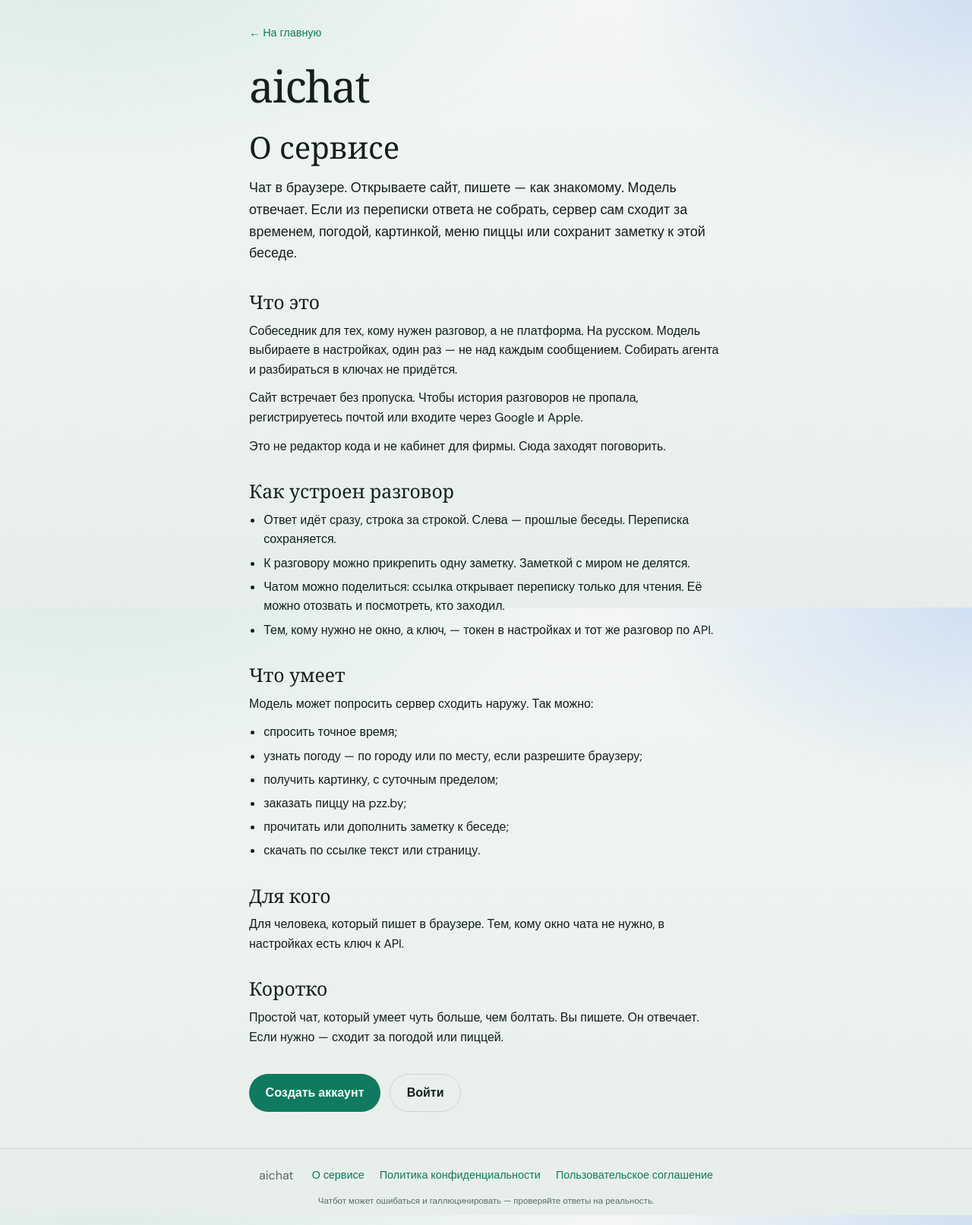
After one commit to ladyka/aichat, a FastAPI app: page /about in a window 1280 px wide. The commit adds this page. Shown: the whole page at 76% size. Run offline with FastAPI, Linux system fonts and the light colour scheme; parts of the project's set-up code (start-up, migrations or seed data) failed here and were passed over; some web fonts are replaced.

Commit message:
Страница about. Улучшена дока.

```diff
--- a/mkdocs.yml
+++ b/mkdocs.yml
@@ -39,5 +39,9 @@ nav:
   - Разработка:
     - Стек и runtime: dev/runtime.md
   - Продукт:
+    - О сервисе: product/about.md
+    - Roadmap: product/roadmap.md
+    - Версия 1 (план и факт): product/v1.md
+    - Две аудитории: product/audiences.md
     - Видение (Беларусь): product/vision-belarus.md
     - MVP и следующие шаги: product/mvp-next-steps.md
--- a/static/css/style.css
+++ b/static/css/style.css
@@ -362,6 +362,59 @@ textarea { resize: vertical; min-height: 64px; }
   color: var(--muted);
   margin: 0.25rem 0 0;
 }
+.about {
+  width: min(42rem, 100%);
+  margin: 2rem auto 3rem;
+  padding: 0 1.5rem;
+}
+.about-mark {
+  font-size: clamp(2.4rem, 6vw, 3.6rem);
+  margin: 0 0 0.15rem;
+  animation: none;
+}
+.about h1 {
+  font-family: var(--font-display);
+  font-weight: 400;
+  font-size: clamp(1.8rem, 3.5vw, 2.5rem);
+  margin: 0 0 1rem;
+  line-height: 1.15;
+}
+.about .lede {
+  max-width: none;
+  margin: 0 0 2rem;
+  animation: none;
+  font-size: 1.12rem;
+  color: var(--ink);
+}
+.about section {
+  margin: 0 0 1.8rem;
+}
+.about h2 {
+  font-family: var(--font-display);
+  font-weight: 400;
+  font-size: 1.55rem;
+  margin: 0 0 0.55rem;
+}
+.about p {
+  margin: 0 0 0.75rem;
+  line-height: 1.6;
+  color: var(--ink);
+}
+.about ul {
+  margin: 0.2rem 0 0;
+  padding-left: 1.2rem;
+  line-height: 1.6;
+}
+.about li {
+  margin: 0.35rem 0;
+}
+.about-cta {
+  margin-top: 2.2rem;
+}
+.page-about .site-footer {
+  margin-top: 0;
+}
+
 .legal h2 {
   font-size: 1.05rem;
   font-weight: 600;
--- /dev/null
+++ b/templates/about.html
@@ -0,0 +1,60 @@
+{% extends "base.html" %}
+{% block title %}О сервисе — aichat{% endblock %}
+{% block body_class %}page-about{% endblock %}
+{% block content %}
+<article class="about">
+  <p class="back-link"><a href="/">← На главную</a></p>
+  <p class="brand-mark about-mark">aichat</p>
+  <h1>О сервисе</h1>
+  <p class="lede">Чат в браузере. Открываете сайт, пишете — как знакомому. Модель отвечает. Если из переписки ответа не собрать, сервер сам сходит за временем, погодой, картинкой, меню пиццы или сохранит заметку к этой беседе.</p>
+
+  <section>
+    <h2>Что это</h2>
+    <p>Собеседник для тех, кому нужен разговор, а не платформа. На русском. Модель выбираете в настройках, один раз — не над каждым сообщением. Собирать агента и разбираться в ключах не придётся.</p>
+    <p>Сайт встречает без пропуска. Чтобы история разговоров не пропала, регистрируетесь почтой или входите через Google и Apple.</p>
+    <p>Это не редактор кода и не кабинет для фирмы. Сюда заходят поговорить.</p>
+  </section>
+
+  <section>
+    <h2>Как устроен разговор</h2>
+    <ul>
+      <li>Ответ идёт сразу, строка за строкой. Слева — прошлые беседы. Переписка сохраняется.</li>
+      <li>К разговору можно прикрепить одну заметку. Заметкой с миром не делятся.</li>
+      <li>Чатом можно поделиться: ссылка открывает переписку только для чтения. Её можно отозвать и посмотреть, кто заходил.</li>
+      <li>Тем, кому нужно не окно, а ключ, — токен в настройках и тот же разговор по API.</li>
+    </ul>
+  </section>
+
+  <section>
+    <h2>Что умеет</h2>
+    <p>Модель может попросить сервер сходить наружу. Так можно:</p>
+    <ul>
+      <li>спросить точное время;</li>
+      <li>узнать погоду — по городу или по месту, если разрешите браузеру;</li>
+      <li>получить картинку, с суточным пределом;</li>
+      <li>заказать пиццу на pzz.by;</li>
+      <li>прочитать или дополнить заметку к беседе;</li>
+      <li>скачать по ссылке текст или страницу.</li>
+    </ul>
+  </section>
+
+  <section>
+    <h2>Для кого</h2>
+    <p>Для человека, который пишет в браузере. Тем, кому окно чата не нужно, в настройках есть ключ к API.</p>
+  </section>
+
+  <section>
+    <h2>Коротко</h2>
+    <p>Простой чат, который умеет чуть больше, чем болтать. Вы пишете. Он отвечает. Если нужно — сходит за погодой или пиццей.</p>
+  </section>
+
+  <div class="cta-row about-cta">
+    {% if user %}
+      <a class="btn" href="/chat">Открыть чат</a>
+    {% else %}
+      <a class="btn" href="/register">Создать аккаунт</a>
+      <a class="btn btn-ghost" href="/login">Войти</a>
+    {% endif %}
+  </div>
+</article>
+{% endblock %}
--- a/templates/base.html
+++ b/templates/base.html
@@ -32,6 +32,7 @@
   <footer class="site-footer">
     <span class="muted">aichat</span>
     <nav class="footer-nav">
+      <a href="/about">О сервисе</a>
       <a href="/privacy">Политика конфиденциальности</a>
       <a href="/terms">Пользовательское соглашение</a>
     </nav>
--- a/templates/landing.html
+++ b/templates/landing.html
@@ -10,9 +10,11 @@
     <div class="cta-row">
       {% if user %}
         <a class="btn" href="/chat">Открыть чат</a>
+        <a class="btn btn-ghost" href="/about">О сервисе</a>
       {% else %}
         <a class="btn" href="/register">Создать аккаунт</a>
         <a class="btn btn-ghost" href="/login">Войти</a>
+        <a class="btn btn-ghost" href="/about">О сервисе</a>
       {% endif %}
     </div>
   </div>
```
Also changed, not shown: AGENTS.md (+3 -0 lines), app/routes/pages.py (+13 -0 lines), docs/index.md (+8 -4 lines), docs/product/about.md (added, +9 -0 lines), docs/product/audiences.md (added, +26 -0 lines), docs/product/mvp-next-steps.md (+6 -2 lines), docs/product/roadmap.md (added, +21 -0 lines), docs/product/v1.md (added, +27 -0 lines), docs/product/vision-belarus.md (+2 -0 lines), tests/test_pages.py (+15 -0 lines), README.md.
